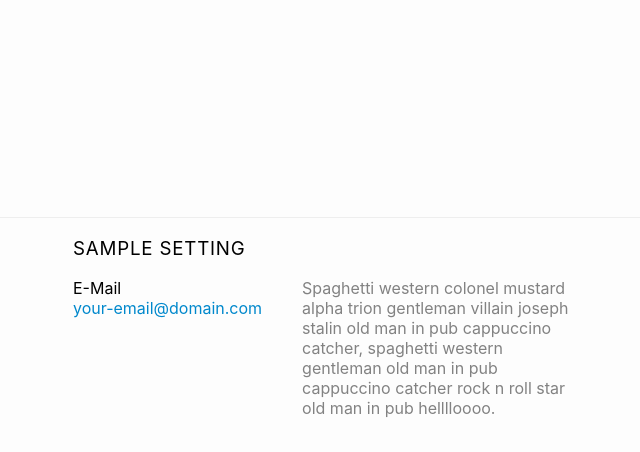
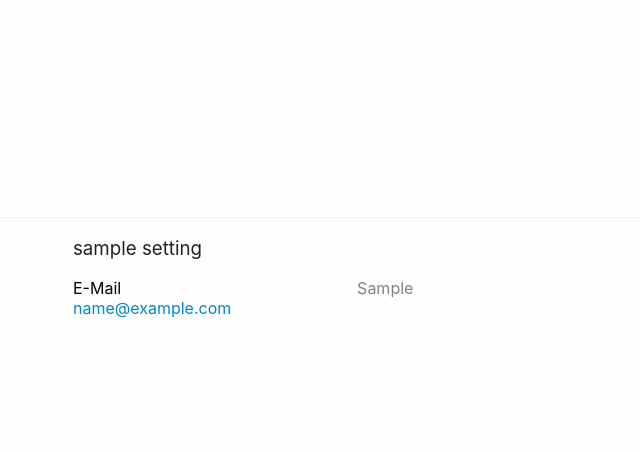
Before and after one commit to thesus/bokstaever, a Django app: page / in a window 1280 px wide. Shown: the part 348-800 px from the top of the page, without its empty margins (311-951 px from the left). Run offline with Django 3.2, Linux system fonts and the light colour scheme; tables that the repository leaves empty hold one stand-in row (values such as "Sample post"); grey boxes marked "Sample" are stand-in pictures; style sheets or scripts are compiled from the project's sources.

Commit message:
Added email and info field as well as styling and info displaying to footer. Fixes #4

```diff
--- a/src/bokstaever/models.py
+++ b/src/bokstaever/models.py
@@ -73,7 +73,6 @@ class Post(models.Model):
         ordering = ['-published', '-pk']
 
 
-
 class SingletonModel(models.Model):
     class Meta:
         abstract = True
@@ -89,3 +88,5 @@ class SingletonModel(models.Model):
 
 class Settings(SingletonModel):
     name = models.CharField(max_length=200, default='My nice page')
+    email = models.EmailField(blank=True)
+    info = models.TextField(blank=True)
--- a/src/bokstaever/static/css/style.scss
+++ b/src/bokstaever/static/css/style.scss
@@ -190,8 +190,8 @@ label.menu-toggle {
 
        .title {
            grid-area: header;
-           letter-spacing: .05rem;
-           text-transform: uppercase;
+           color: #222;
+           text-transform: lowercase;
        }
 
        .contact {
--- a/src/bokstaever/templates/bokstaever/base.html
+++ b/src/bokstaever/templates/bokstaever/base.html
@@ -30,11 +30,13 @@
         <div class="container">
             <h3 class="title">{{ settings.name }}</h4>
             <div class="contact">
-                <span class="contact-type">E-Mail</span>
-                <span class="contact"><a href="mailto:your-email@domain.com">your-email@domain.com</a></span>
+                {% if settings.email %}
+                  <span class="contact-type">E-Mail</span>
+                  <span class="contact"><a href="mailto:{{ settings.email }}">{{ settings.email }}</a></span>
+                {% endif %}
             </div>
             <div class="info">
-                Spaghetti western colonel mustard alpha trion gentleman villain joseph stalin old man in pub cappuccino catcher, spaghetti western gentleman old man in pub cappuccino catcher rock n roll star old man in pub helllloooo.
+                {{ settings.info }}
             </div>
        </div>
    </footer>
```
Also changed, not shown: src/bokstaever/migrations/0007_settings_email.py (added), src/bokstaever/migrations/0008_settings_info.py (added).
